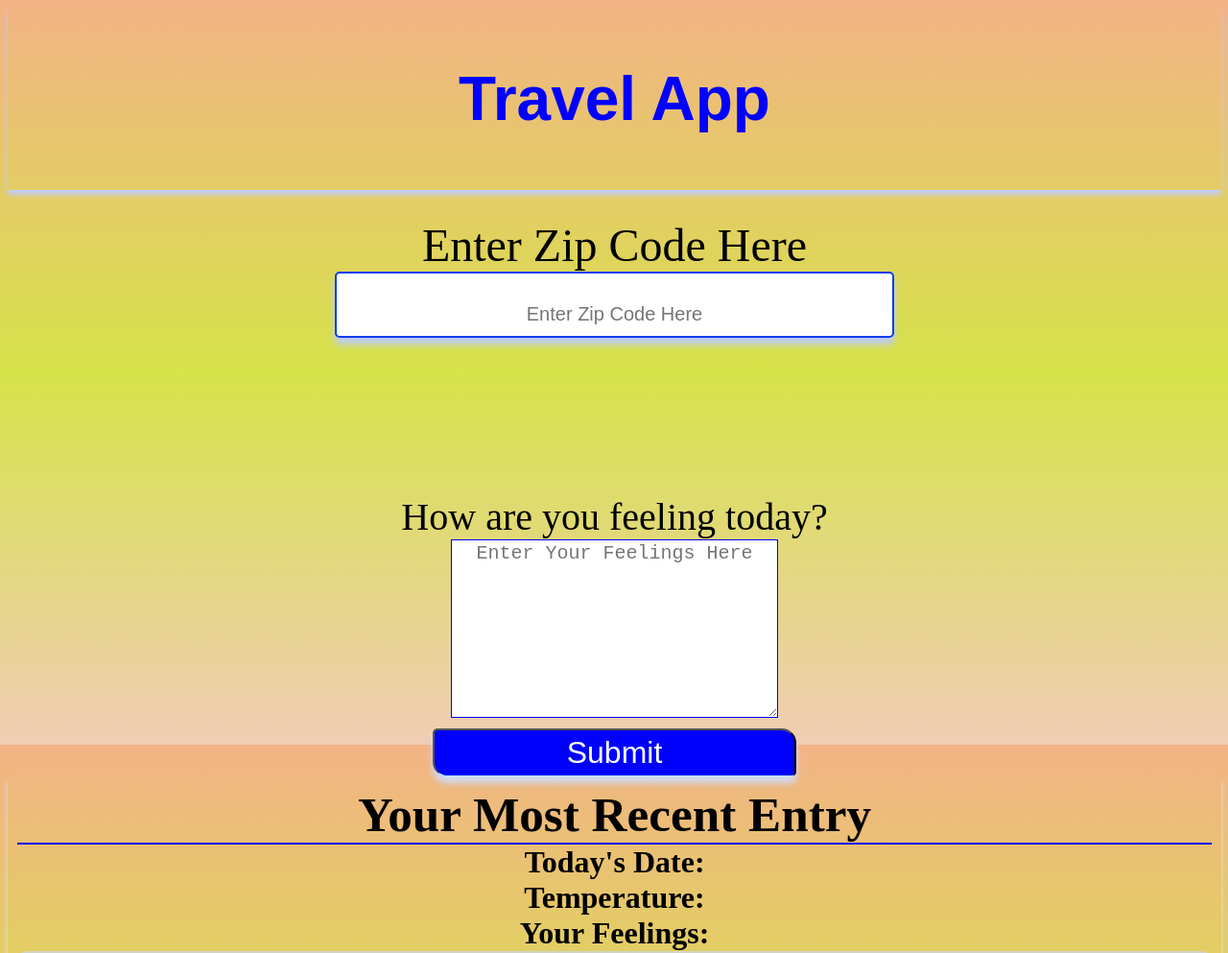
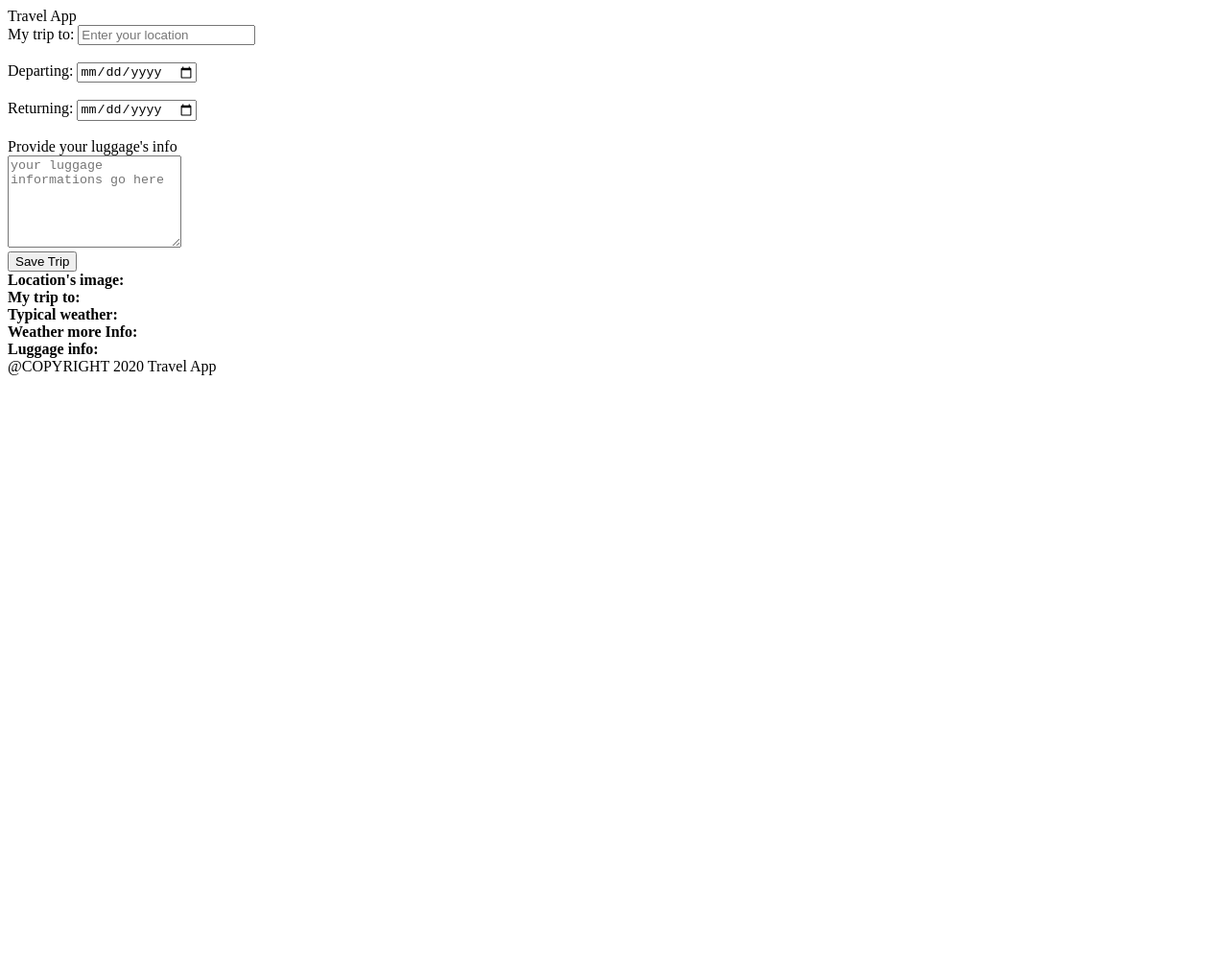
Before and after one commit to khadkabinay/Travel-Planner, a website built with webpack: page src/client/views/index.html in a window 1280 px wide. Shown: the top 993 px of the page at 96% size. After the commit the page ends 800 px from the top, so only its background shows below. Built offline with nearby package versions, Linux system fonts and the light colour scheme; a web font is replaced by a local one.

Commit message:
adding deleting some of the functionalities

```diff
--- a/src/client/index.js
+++ b/src/client/index.js
@@ -8,7 +8,7 @@ import "./styles/header.scss"
 
 
     // click event on generate button
-     const generator_btn = document.getElementById("generate");
+     const generator_btn = document.getElementById("save-trip");
      generator_btn.addEventListener("click", tempFeelingTeller);
 
      export {
--- a/src/client/styles/header.scss
+++ b/src/client/styles/header.scss
@@ -1,143 +1,143 @@
 
- /* define styles html and body  */
- html {
-    margin-right: 15px;
-}
+//  /* define styles html and body  */
+//  html {
+//     margin-right: 15px;
+// }
 
- body{
-     width: 100%;
-     height: 95vh;
-     text-align: center;
-     box-sizing: border-box;
-     background-image: linear-gradient( 180deg, #f2b385, #d6e349 , #f0cdb4);
+//  body{
+//      width: 100%;
+//      height: 95vh;
+//      text-align: center;
+//      box-sizing: border-box;
+//      background-image: linear-gradient( 180deg, #f2b385, #d6e349 , #f0cdb4);
 
 
- }
-/* define app-container as grid  */
- #app-container{
-     display: grid;
-     grid-template-columns: repeat(1fr);
-     grid-template-rows: 200px 250px 1fr 1fr;
-     grid-template-areas:
-     "header"
-     "zipCode"
-     "feelings"
-     "result"
-     "footer";
+//  }
+// /* define app-container as grid  */
+//  #app-container{
+//      display: grid;
+//      grid-template-columns: repeat(1fr);
+//      grid-template-rows: 200px 250px 1fr 1fr;
+//      grid-template-areas:
+//      "header"
+//      "zipCode"
+//      "feelings"
+//      "result"
+//      "footer";
 
- }
+//  }
 
- /* style headline */
+//  /* style headline */
 
- .headline{
-     display: flex;
-     flex-direction: column;
-     justify-content: center;
-     grid-area: header;
-     min-height: 10vh;
-     font-size: 4em;
-     font-family: 'Anton', sans-serif;
-     color: blue;
-     font-weight: bold;
-     box-shadow: 0px 5px 5px 0px #c0cefa;
-     margin-bottom: 10px;
+//  .headline{
+//      display: flex;
+//      flex-direction: column;
+//      justify-content: center;
+//      grid-area: header;
+//      min-height: 10vh;
+//      font-size: 4em;
+//      font-family: 'Anton', sans-serif;
+//      color: blue;
+//      font-weight: bold;
+//      box-shadow: 0px 5px 5px 0px #c0cefa;
+//      margin-bottom: 10px;
 
- }
+//  }
 
- /* style zip code holder container */
+//  /* style zip code holder container */
 
- .zip-code-holder{
-     grid-area: zipCode;
-     min-height: 10vh;
-     font-size: 3em;
-     margin-top: 20px;
+//  .zip-code-holder{
+//      grid-area: zipCode;
+//      min-height: 10vh;
+//      font-size: 3em;
+//      margin-top: 20px;
 
 
- }
+//  }
 
 
- .zip-code-holder input {
-     width: 45%;
-     padding: 5px;
-     border: 2px solid #053df2;
-     border-radius: 5px;
-     box-shadow: 0px 7px 7px 0px #beccf7;
-     text-align: center;
-     font-size: 1em;
+//  .zip-code-holder input {
+//      width: 45%;
+//      padding: 5px;
+//      border: 2px solid #053df2;
+//      border-radius: 5px;
+//      box-shadow: 0px 7px 7px 0px #beccf7;
+//      text-align: center;
+//      font-size: 1em;
 
- }
-     /* make font-size of placeholder for both input  */
- ::placeholder {
-     font-size: 20px;
+//  }
+//      /* make font-size of placeholder for both input  */
+//  ::placeholder {
+//      font-size: 20px;
 
- }
-/* style feeling cantainer */
+//  }
+// /* style feeling cantainer */
 
- .feelings-holder{
-     grid-area: feelings;
-     min-height: 20vh;
-     font-size: 2.5em;
+//  .feelings-holder{
+//      grid-area: feelings;
+//      min-height: 20vh;
+//      font-size: 2.5em;
 
 
- }
-/*  style for error content */
- #error-content {
-     padding: 5px;
-     font-size: 0.9em;
-     color: red;
+//  }
+// /*  style for error content */
+//  #error-content {
+//      padding: 5px;
+//      font-size: 0.9em;
+//      color: red;
 
 
- }
+//  }
 
- /* style for textarea */
- .feelings-holder textarea{
-     border: 1px solid blue;
-     text-align: center;
-     font-size: 0.8em;
- }
+//  /* style for textarea */
+//  .feelings-holder textarea{
+//      border: 1px solid blue;
+//      text-align: center;
+//      font-size: 0.8em;
+//  }
 
- .feelings-holder button {
-     width: 30%;
-     font-size: 0.8em;
-     padding: 5px;
-     background-color: blue;
-     border-bottom: 1px solid paleturquoise;
-     border-radius: 5px 15px 5px 15px;
-     box-shadow: 0px 7px 7px 0px #d0daf7;
-     color: white;
-     list-style: none;
+//  .feelings-holder button {
+//      width: 30%;
+//      font-size: 0.8em;
+//      padding: 5px;
+//      background-color: blue;
+//      border-bottom: 1px solid paleturquoise;
+//      border-radius: 5px 15px 5px 15px;
+//      box-shadow: 0px 7px 7px 0px #d0daf7;
+//      color: white;
+//      list-style: none;
 
 
- }
+//  }
 
- /* style for result container */
- .result-holder{
-     grid-area: result;
-     min-height: 20vh;
-     font-size: 2em;
-     box-shadow: 0px 5px 5px 0px #dce2f2;
-     overflow: hidden;
-     padding: 10px;
- }
- .title {
-     font-size: 1.6em;
- }
+//  /* style for result container */
+//  .result-holder{
+//      grid-area: result;
+//      min-height: 20vh;
+//      font-size: 2em;
+//      box-shadow: 0px 5px 5px 0px #dce2f2;
+//      overflow: hidden;
+//      padding: 10px;
+//  }
+//  .title {
+//      font-size: 1.6em;
+//  }
 
- #entryHolder {
-     display: flex;
-     flex-direction: column;
-     justify-content: center;
+//  #entryHolder {
+//      display: flex;
+//      flex-direction: column;
+//      justify-content: center;
 
- }
+//  }
 
- .result-holder .title {
-     border-bottom: 2px solid blue;
- }
+//  .result-holder .title {
+//      border-bottom: 2px solid blue;
+//  }
 
-/* style footer */
- #footer {
-     grid-area: footer;
-     padding: 15px 15px;
-     background-color: #d2d4c1;
-     border-radius: 10px;
- }
+// /* style footer */
+//  #footer {
+//      grid-area: footer;
+//      padding: 15px 15px;
+//      background-color: #d2d4c1;
+//      border-radius: 10px;
+//  }
--- a/src/client/views/index.html
+++ b/src/client/views/index.html
@@ -12,31 +12,41 @@
             Travel App
         </div>
 
-        <!--  zip code holder container -->
-        <div class ="zip-code-holder">
-            <label for="zip">Enter Zip Code Here</label> <br>
-            <input type="text" id="zip" placeholder="Enter Zip Code Here">
+        <!--  location holder container -->
+        <div class ="location-holder">
+            <label for="desti-location">My trip to:</label>
+            <input type="text" id="desti-location" placeholder="Enter your location"><br>
+        </div> <br>
+
+        <div class ="depart-date-holder">
+            <label for="departure">Departing:</label>
+            <input type="date" id="departure" ><br>
+        </div> <br>
+
+        <div class ="return-date-holder">
+            <label for="returning">Returning:</label>
+            <input type="date" id="returning" ><br>
         </div>
 
-        <!-- feeling holder container -->
-        <div class ="feelings-holder">
-            <div id = "error-content"></div><br>
-            <label for="feelings">How are you feeling today?</label><br>
-            <textarea class= "myInput" id="feelings" placeholder="Enter Your Feelings Here" rows="6" cols="20"></textarea><br>
-            <button id="generate" type = "submit"> Submit </button>
-        </div>
+         <div class ="luggage-info-holder"><br>
+            <label for="luggage-info">Provide your luggage's info</label><br>
+            <textarea class= "my-info" id="luggage-info" placeholder="your luggage informations go here" rows="6" cols="20"></textarea><br>
+
+          </div>
+
+            <button id="save-trip" type = "submit"> Save Trip </button>
 
         <!-- result holder container -->
-        <div class = "result-holder">
-            <div class = "title"><strong> Your Most Recent Entry</strong></div>
-            <div id = "entryHolder">
-                <div><strong>Today's Date:</strong><span id ="date"></span></div>
-                <div><strong>Temperature:</strong><span id ="temp"></span></div>
-                <div><strong>Your Feelings:</strong><span id ="content"></span></div>
-            </div>
+        <div class = "results-holder">
+             <div><strong>Location's image:</strong><span id ="location-img"></span></div>
+             <div><strong>My trip to:</strong><span id ="loc-day-info"></span></div>
+             <div><strong>Typical weather:</strong><span id ="high-min-temp"></span></div>
+             <div><strong>Weather more Info:</strong><span id ="average-temp"></span></div>
+             <div><strong>Luggage info:</strong><span id ="info-result"></span></div>
+
 
             <!-- footer -->
-            <div id = "footer">@COPYRIGHT 2020 Weather Journal App</div>
+            <div id = "footer">@COPYRIGHT 2020 Travel App</div>
         </div>
 </div>
 <script type="text/javascript" src="../../../dist/main.js"></script>
```
Also changed, not shown: src/client/js/app.js (+42 -54 lines), src/server/server.js (+6 -4 lines), 1 other file.
